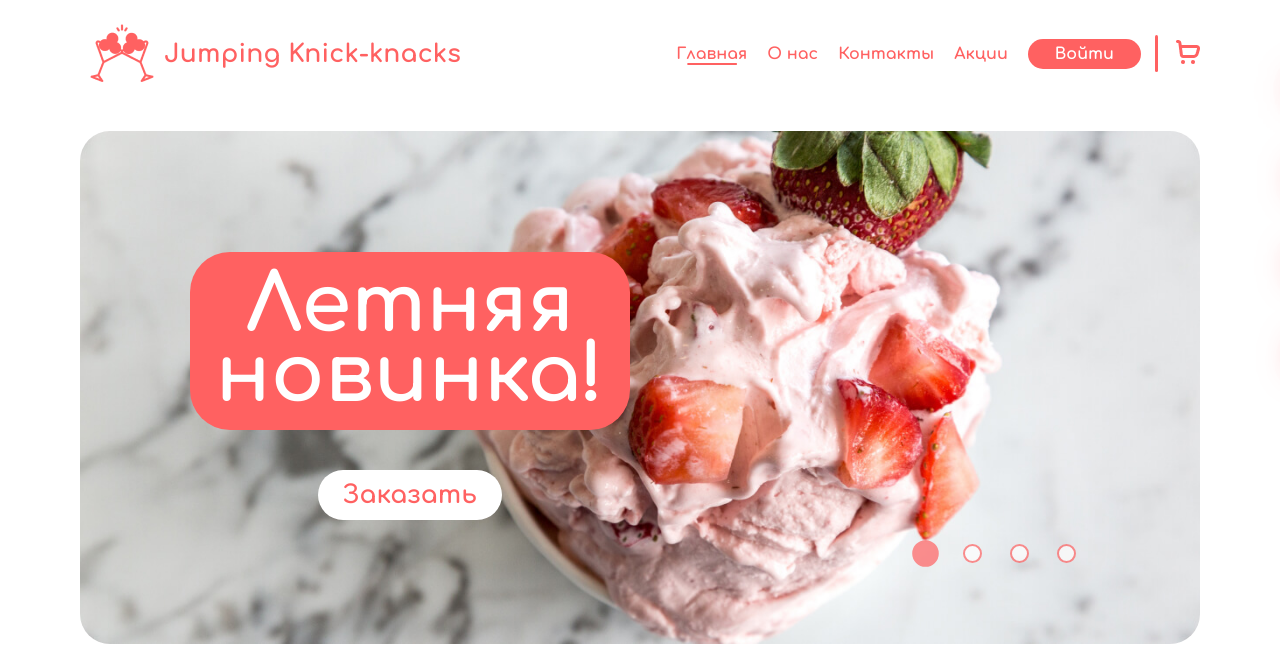
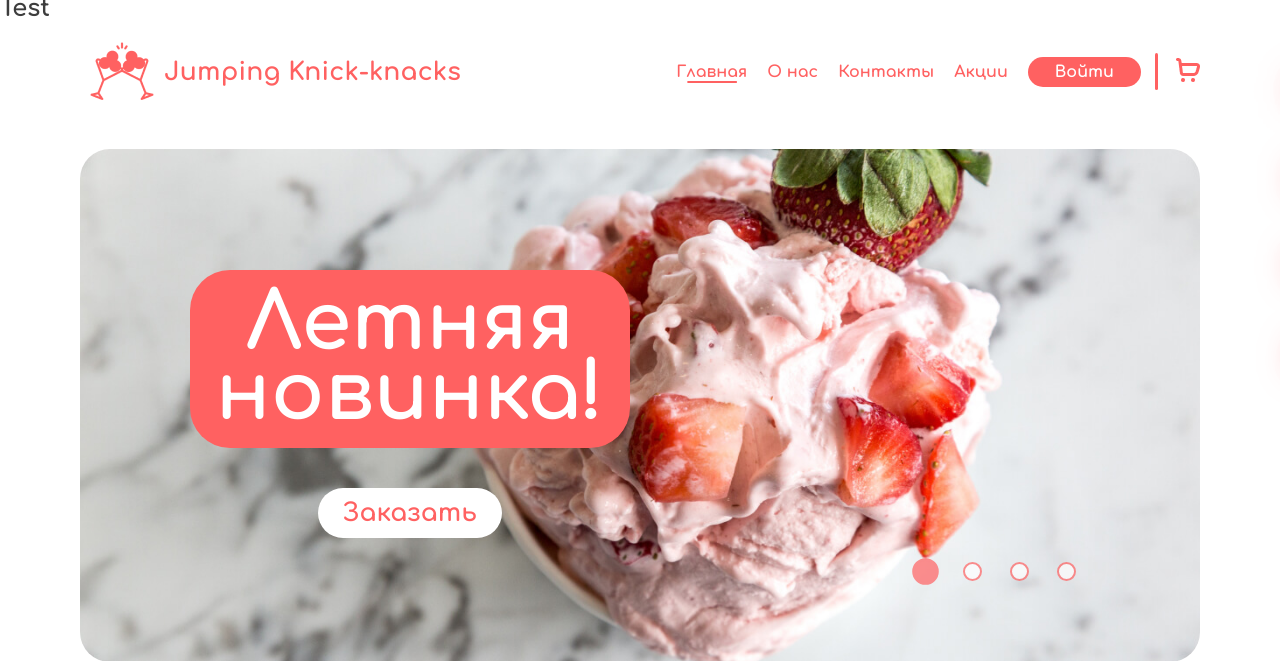
Before and after one commit to bugsssssss/IceCream, a Django app: page / in a window 1280 px wide. Shown: the top 661 px of that part. Run offline with Django 4.2, Linux system fonts and the light colour scheme; data comes from the database, SQL or seed files in the repository; the page is wider than the window, and the part outside it is not shown; some libraries are stand-ins or nearby versions.

Commit message:
h2 added

```diff
--- a/templates/index.html
+++ b/templates/index.html
@@ -23,6 +23,7 @@
 	<body>
 		<!-- Header -->
 		<header>
+			<h2>Test</h2>
 			<section class="withSection">
 				<div class="headerSection">
 					<div class="leftHeaderSection">
```
